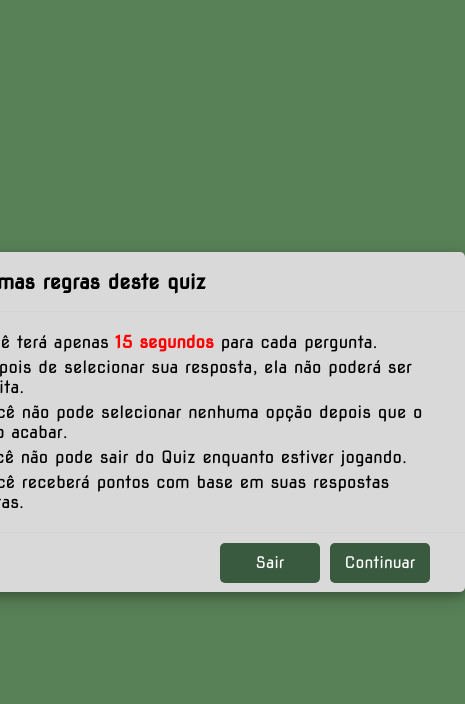
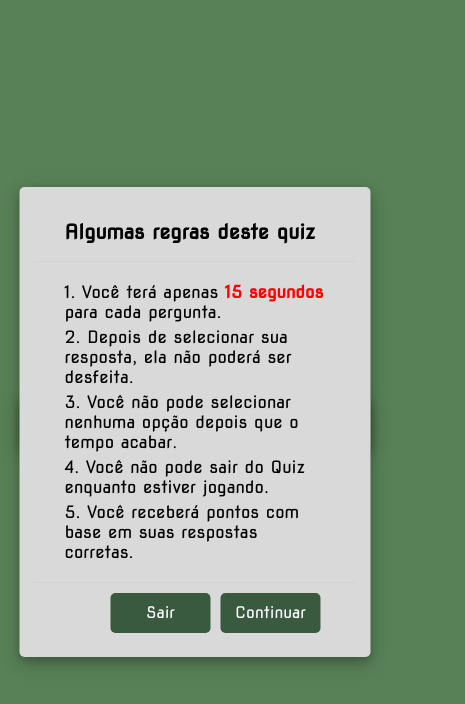
Before and after one commit to BG0010/edutec-botany, a plain HTML site: page quiz/index.html in a window 390 px wide. Both pictures are taken after a click on the button "Começar". Shown: the whole page, 465 px wide, since content can reach past the window. Drawn offline with Linux system fonts and the light colour scheme.

Commit message:
quiz responsivo

```diff
--- a/quiz/style.css
+++ b/quiz/style.css
@@ -385,3 +385,24 @@ footer button.show{
     color: #fff;
     background: #698761;
 }
+
+@media (max-width: 768px) {
+  .start_btn,
+  .info_box,
+  .quiz_box,
+  .result_box {
+      width: 90%;
+  }
+
+  .info_box,
+  .quiz_box,
+  .result_box {
+      padding: 15px;
+  }
+
+  .start_btn button {
+      font-size: 20px;
+      padding: 12px 24px;
+  }
+
+}
```
Also changed, not shown: style.css (line endings or trailing spaces).
